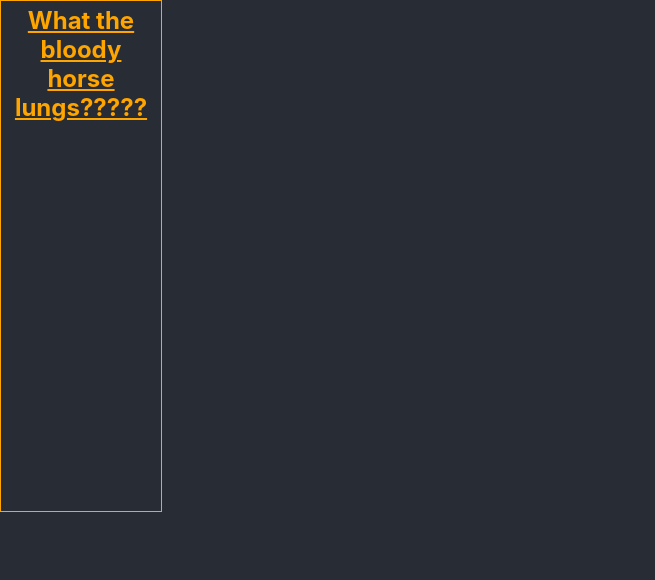
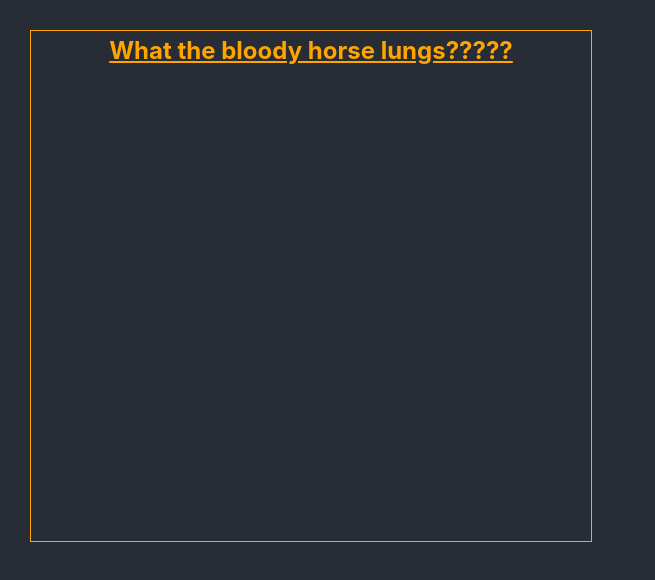
Before and after one commit to tothricsaj/react-learn-for-myself, a React (Create React App) app: page / in a window 1280 px wide. Shown: the top 580 px of the page, without its empty margins (0-655 px from the left). Built offline with nearby package versions, Linux system fonts and the light colour scheme.

Commit message:
own component with working css module :D

```diff
--- a/src/App.css
+++ b/src/App.css
@@ -4,6 +4,7 @@
   text-align: center;
   background-color: #282c34;
   position: relative;
+  overflow: hidden;
 }
 
 .App-logo {
--- a/src/BoxComponent/Box.component.js
+++ b/src/BoxComponent/Box.component.js
@@ -1,5 +1,5 @@
 import React from 'react';
-import styles from './Box.component.module.css';
+import styles from './Box.module.css'; // important --> only dot and module and dot and css
 
 class BoxComponent extends React.Component {
     render() {
--- a/src/BoxComponent/Box.component.module.css
+++ b/src/BoxComponent/Box.module.css
@@ -1,6 +1,7 @@
 .wrapperBox {
-    width: 150px;
+    width: 550px;
     height: 500px;
+    margin: 30px 30px;
     padding: 5px;
     border: 1px solid orange;
 }
--- a/src/index.css
+++ b/src/index.css
@@ -6,6 +6,7 @@ body {
     sans-serif;
   -webkit-font-smoothing: antialiased;
   -moz-osx-font-smoothing: grayscale;
+  overflow: hidden;
 }
 
 code {
```
